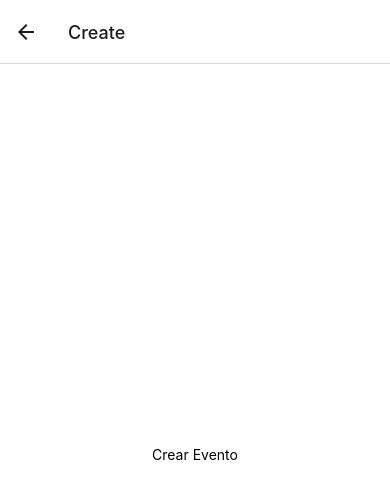
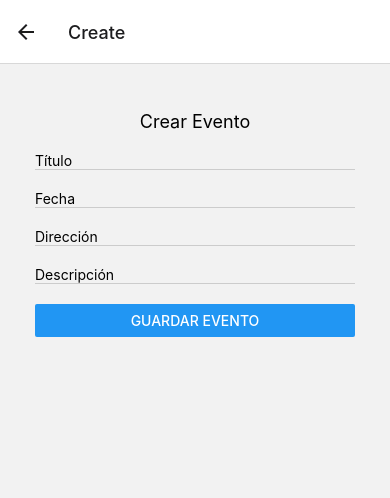
Before and after one commit to leoruliitos/AricaVivApp, a React Native app: screen /Create in a window 390 px wide. Shown: the top 498 px of the page. Built offline with nearby package versions, Linux system fonts and the light colour scheme.

Commit message:
Commit para la integracion de datos de eventos a la BD

```diff
--- /dev/null
+++ b/credenciales.js
@@ -0,0 +1,18 @@
+// Import the functions you need from the SDKs you need
+import { initializeApp } from "firebase/app";
+// TODO: Add SDKs for Firebase products that you want to use
+// https://firebase.google.com/docs/web/setup#available-libraries
+
+// Your web app's Firebase configuration
+const firebaseConfig = {
+  apiKey: "AIzaSyCqMFrFQ6wYEdNByAZvXSBfmIKdyhxMHJs",
+  authDomain: "aricavivapp.firebaseapp.com",
+  projectId: "aricavivapp",
+  storageBucket: "aricavivapp.appspot.com",
+  messagingSenderId: "381349754228",
+  appId: "1:381349754228:web:12c3c73b27808463cb6821"
+};
+
+// Initialize Firebase
+const appFirebase = initializeApp(firebaseConfig);
+export default appFirebase
--- a/package.json
+++ b/package.json
@@ -13,11 +13,12 @@
     "@react-navigation/stack": "^6.3.20",
     "expo": "~50.0.2",
     "expo-status-bar": "~1.11.1",
+    "firebase": "^10.7.1",
     "react": "18.2.0",
     "react-native": "0.73.2",
+    "react-native-gesture-handler": "~2.14.0",
     "react-native-safe-area-context": "4.8.2",
-    "react-native-screens": "~3.29.0",
-    "react-native-gesture-handler": "~2.14.0"
+    "react-native-screens": "~3.29.0"
   },
   "devDependencies": {
     "@babel/core": "^7.20.0"
--- a/screens/CreateEvent.js
+++ b/screens/CreateEvent.js
@@ -1,20 +1,80 @@
 import { StatusBar } from 'expo-status-bar';
-import { StyleSheet, Text, View } from 'react-native';
+import { useState } from 'react';
+import { StyleSheet, Text, View, ScrollView, TextInput, Button, Alert} from 'react-native';
 
-export default function CreateEvent() {
-  return (
-    <View style={styles.container}>
-      <Text>Crear Evento</Text>
-      <StatusBar style="auto" />
-    </View>
+//importar ficheros
+import appFirebase from '../credenciales'
+import {getFirestore, collection, addDoc, getDocs, doc, deleteDoc, getDoc, setDoct} from 'firebase/firestore'
+
+const db = getFirestore(appFirebase)
+
+export default function CreateEvent(props) {
+    //Creacion modelo
+    const initialState = {
+        titulo:'',
+        fecha:'',
+        direccion:'',
+        descripcion:''
+    }
+
+    const[state, setState] = useState(initialState)
+
+    const handleChangeText = (value, name)=>{
+        setState({...state, [name]:value})
+    }
+
+    const saveEvent = async()=>{
+        try{
+            await addDoc(collection(db, 'eventos'),{
+                ...state
+            })
+
+            Alert.alert('Alerta', 'Guardado con exito.')
+            props.navigation.navigate('List')
+        }catch{
+            console.error(error)
+        }
+
+        //console.log(state)
+    }
+
+  return ( //Vistas para ingresar los datos
+    <ScrollView style={styles.container}>
+        <Text style={styles.titulo}>Crear Evento</Text>
+
+        <View style={styles.inputgroup}>
+            <TextInput placeholder='Título' onChangeText={(value)=>handleChangeText(value, 'titulo')} value={state.titulo}/>
+        </View>
+        <View style={styles.inputgroup}>
+            <TextInput placeholder='Fecha' onChangeText={(value)=>handleChangeText(value, 'fecha')} value={state.fecha}/>
+        </View>
+        <View style={styles.inputgroup}>
+            <TextInput placeholder='Dirección' onChangeText={(value)=>handleChangeText(value, 'direccion')} value={state.direccion}/>
+        </View>
+        <View style={styles.inputgroup}>
+            <TextInput placeholder='Descripción' onChangeText={(value)=>handleChangeText(value, 'descripcion')} value={state.descripcion}/>
+        </View>
+        <Button title='Guardar Evento' onPress={saveEvent}/>
+    </ScrollView>
   );
 }
 
 const styles = StyleSheet.create({
-  container: {
-    flex: 1,
-    backgroundColor: '#fff',
-    alignItems: 'center',
-    justifyContent: 'center',
-  },
+    titulo:{
+      textAlign:'center',
+      fontSize:18,
+      marginTop:12,
+      marginBottom:20
+    },
+    container:{
+      flex:1,
+      padding:35
+    },
+    inputgroup:{
+      flex:1,
+      padding:0,
+      marginBottom:20,
+      borderBottomWidth:1,
+      borderBottomColor:'#cccccc'
+    },
 });
--- a/screens/ListEvents.js
+++ b/screens/ListEvents.js
@@ -1,12 +1,18 @@
 import { StatusBar } from 'expo-status-bar';
-import { StyleSheet, Text, View } from 'react-native';
+import { StyleSheet, Text, View, ScrollView, TouchableOpacity } from 'react-native';
 
-export default function ListEvents() {
+export default function ListEvents(props) {
   return (
-    <View style={styles.container}>
-      <Text>Lista de Eventos</Text>
-      <StatusBar style="auto" />
-    </View>
+    <ScrollView>
+        <TouchableOpacity style={styles.Boton} onPress={()=>props.navigation.navigate('Create')}>
+            <Text style={styles.TextoBoton}>Agregar Evento</Text>
+        </TouchableOpacity>
+
+        <View>
+            <Text style={styles.TextoTitulo}>Lista de los eventos</Text>
+        </View>
+
+    </ScrollView>
   );
 }
 
@@ -17,4 +23,30 @@ const styles = StyleSheet.create({
     alignItems: 'center',
     justifyContent: 'center',
   },
+  Boton:{
+    backgroundColor: 'cyan',
+    height:35,
+    borderColor:'black',
+    borderWidth:1
+  },
+  TextoBoton:{
+    fontSize:18,
+    textAlign:'center'
+  },
+  TextoTitulo:{
+    textAlign:'center',
+    marginTop:20,
+    marginBottom:10,
+    fontSize:20
+  },
+  TextoNombre:{
+    fontSize:16
+  },
+  BotonLista:{
+    backgroundColor: '#DDDDDD',
+    borderBottomWidth:1,
+    borderBottomColor:'#cccccc',
+    marginBottom:3,
+    padding:5
+  }
 });
```
Also changed, not shown: 1 other file (tests, documents, lock files or other folders).
